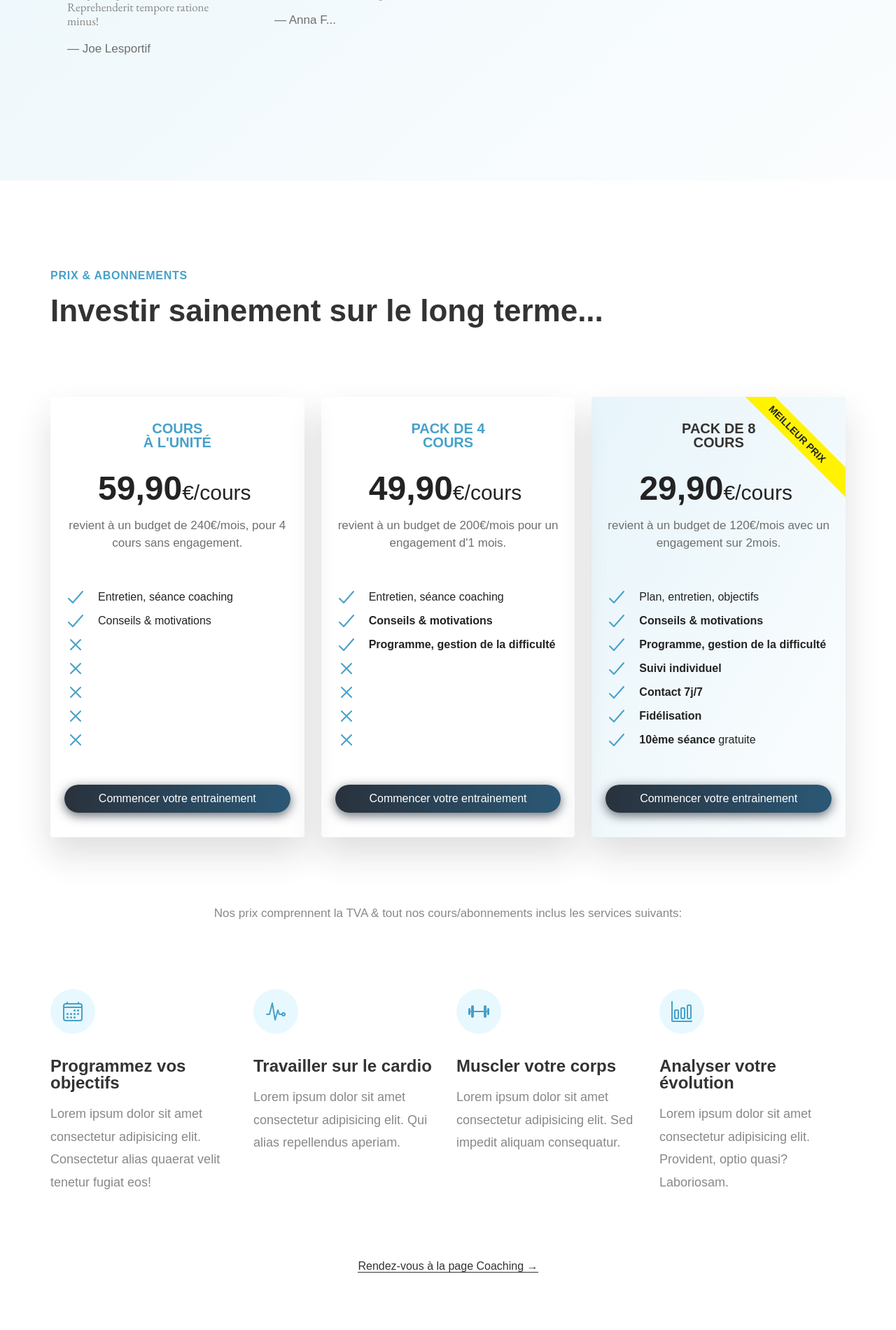
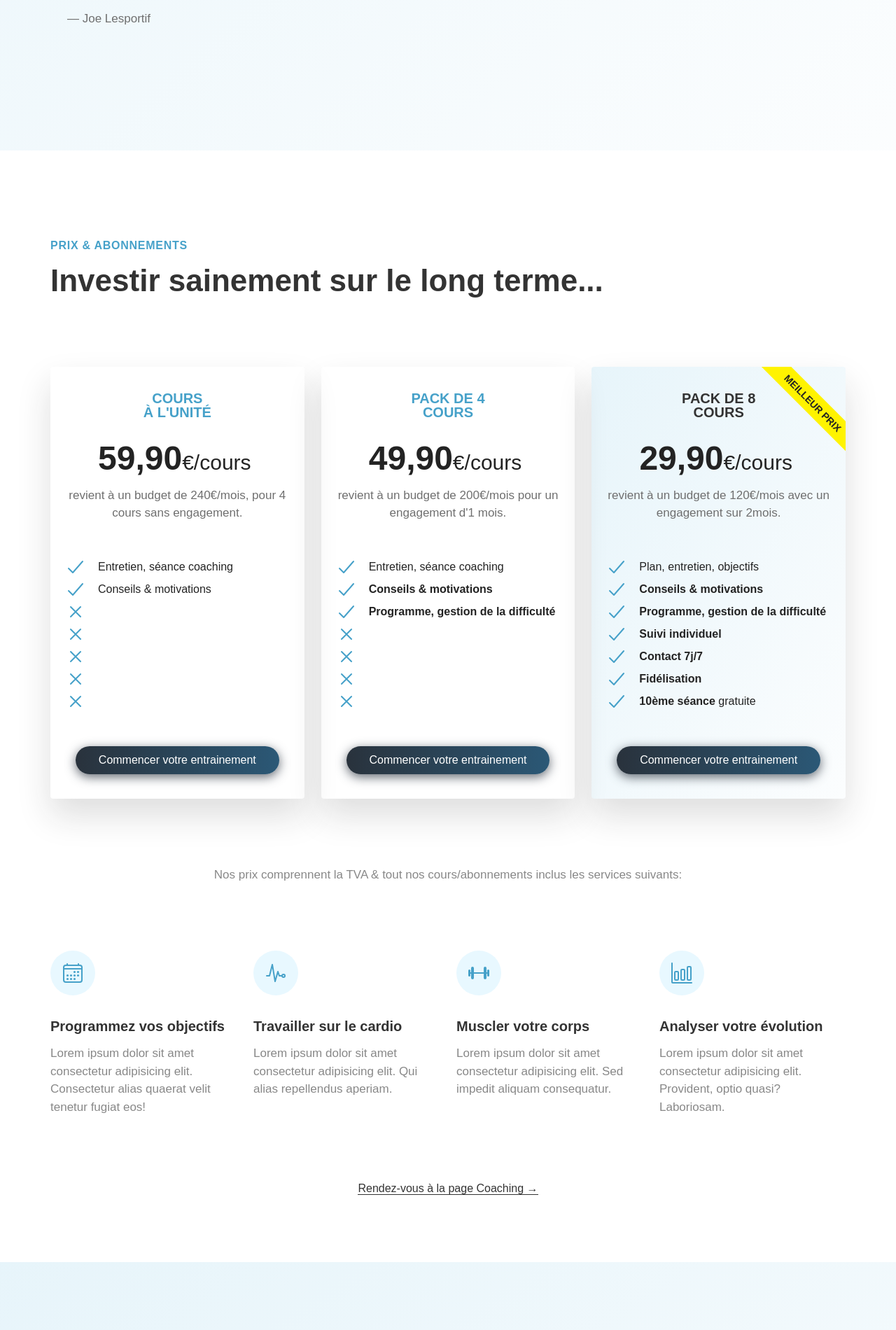
Before and after one commit to CodeIsaMystic/dbcs-website, a PHP site: page /dbcs/ in a window 1280 px wide. Shown: the part 3660-5560 px from the top of the page at 70% size. Run offline with PHP 8.4, Linux system fonts and the light colour scheme; some libraries are stand-ins or nearby versions.

Commit message:
resolving and reordering pricing-plan pattern

```diff
--- a/app/views/pages/index.php
+++ b/app/views/pages/index.php
@@ -335,7 +335,7 @@
 </section>
 
 <!-- SECTION PRICING -->
-<section class="bg-white pt-lg pb-md">
+<section class="pricing-plan bg-white pt-lg pb-md">
   <div class="container container--md">
     <h4 class="subheading fontW700 txt-blue txt-upp mb-xs">
       Prix & Abonnements
@@ -348,20 +348,20 @@
   <div
     class="container container--md grid grid--3-cols grid-gap--medium mb"
   >
-    <div class="pricing-plan pricing-plan--starter b-radius4 box-shad1">
+    <div class="pricing-plan__card pricing-plan__card--starter plan b-radius4 box-shad1">
       <header class="mb txt-center">
-        <p class="plan-name mb-sm fontW700 txt-upp txt-blue">
+        <p class="plan__name mb-sm fontW700 txt-upp txt-blue">
           Cours <br />
           à l'unité
         </p>
-        <p class="plan-price mb-xs txt-dark fontW700">
+        <p class="plan__price mb-xs txt-dark fontW700">
           59,90<span class="fontW500">€/cours</span>
         </p>
-        <p class="plan-text txt-content">
+        <p class="plan__text txt-content">
           revient à un budget de 240€/mois, pour 4 cours sans engagement.
         </p>
       </header>
-      <ul class="list txt-dark">
+      <ul class="plan__list txt-dark">
         <li class="list-item">
           <ion-icon
             class="icon-blue icon-sm"
@@ -407,7 +407,7 @@
           ></ion-icon>
         </li>
       </ul>
-      <div class="txt-center mt">
+      <div class="plan__btn txt-center">
         <a href="#cta" class="btn btn-hover btn-hover--blue"
           >Commencer votre entrainement</a
         >
@@ -415,21 +415,21 @@
     </div>
 
     <div
-      class="pricing-plan pricing-plan--intermediate b-radius4 box-shad1"
+      class="pricing-plan__card pricing-plan__card--intermediate plan b-radius4 box-shad1"
     >
       <header class="mb txt-center">
-        <p class="plan-name mb-sm fontW700 txt-upp txt-blue">
+        <p class="plan__name mb-sm fontW700 txt-upp txt-blue">
           Pack de 4 <br />
           cours
         </p>
-        <p class="plan-price mb-xs txt-dark fontW700">
+        <p class="plan__price mb-xs txt-dark fontW700">
           49,90<span class="fontW500">€/cours</span>
         </p>
-        <p class="plan-text txt-content">
+        <p class="plan__text txt-content">
           revient à un budget de 200€/mois pour un engagement d'1 mois.
         </p>
       </header>
-      <ul class="list txt-dark">
+      <ul class="plan__list txt-dark">
         <li class="list-item">
           <ion-icon
             class="icon-blue icon-sm"
@@ -482,7 +482,7 @@
           ></ion-icon>
         </li>
       </ul>
-      <div class="txt-center mt">
+      <div class="plan__btn txt-center">
         <a href="#cta" class="btn btn-hover btn-hover--blue"
           >Commencer votre entrainement</a
         >
@@ -491,25 +491,25 @@
 
     <div
       class="
-        pricing-plan pricing-plan--complete
-        b-radius4
+        pricing-plan__card pricing-plan__card--complete
+        plan b-radius4
         box-shad1
         linear-grad-lightBlue
       "
     >
       <header class="mb txt-center">
-        <p class="plan-name mb-sm fontW700 txt-upp txt-dark-gray">
+        <p class="plan__name mb-sm fontW700 txt-upp txt-dark-gray">
           Pack de 8 <br />
           cours
         </p>
-        <p class="plan-price mb-xs txt-dark fontW700">
+        <p class="plan__price mb-xs txt-dark fontW700">
           29,90<span class="fontW500">€/cours</span>
         </p>
-        <p class="plan-text txt-content">
+        <p class="plan__text txt-content">
           revient à un budget de 120€/mois avec un engagement sur 2mois.
         </p>
       </header>
-      <ul class="list txt-dark">
+      <ul class="plan__list txt-dark">
         <li class="list-item">
           <ion-icon
             class="icon-blue icon-sm"
@@ -566,7 +566,7 @@
           <p><span class="fontW700">10ème séance</span> gratuite</p>
         </li>
       </ul>
-      <div class="txt-center mt">
+      <div class="plan__btn txt-center">
         <a href="#cta" class="btn btn-hover btn-hover--blue"
           >Commencer votre entrainement</a
         >
@@ -587,10 +587,10 @@
         class="icon-blue icon-sm b-radius50 mb-sm"
         name="calendar-outline"
       ></ion-icon>
-      <h3 class="feature-title mb-xs txt-dark-gray fontW700">
+      <h3 class=" mb-xs txt-dark-gray fontW700">
         Programmez vos objectifs
       </h3>
-      <p class="txt-content--large">
+      <p class="txt-content">
         Lorem ipsum dolor sit amet consectetur adipisicing elit.
         Consectetur alias quaerat velit tenetur fugiat eos!
       </p>
@@ -600,10 +600,10 @@
         class="icon-blue icon-sm b-radius50 mb-sm"
         name="pulse-outline"
       ></ion-icon>
-      <h3 class="feature-title mb-xs txt-dark-gray fontW700">
+      <h3 class=" mb-xs txt-dark-gray fontW700">
         Travailler sur le cardio
       </h3>
-      <p class="txt-content--large">
+      <p class="txt-content">
         Lorem ipsum dolor sit amet consectetur adipisicing elit. Qui alias
         repellendus aperiam.
       </p>
@@ -613,10 +613,10 @@
         class="icon-blue icon-sm b-radius50 mb-sm"
         name="barbell-outline"
       ></ion-icon>
-      <h3 class="feature-title mb-xs txt-dark-gray fontW700">
+      <h3 class=" mb-xs txt-dark-gray fontW700">
         Muscler votre corps
       </h3>
-      <p class="txt-content--large">
+      <p class="txt-content">
         Lorem ipsum dolor sit amet consectetur adipisicing elit. Sed
         impedit aliquam consequatur.
       </p>
@@ -626,10 +626,10 @@
         class="icon-blue icon-sm b-radius50 mb-sm"
         name="bar-chart-outline"
       ></ion-icon>
-      <h3 class="feature-title mb-xs txt-dark-gray fontW700">
+      <h3 class=" mb-xs txt-dark-gray fontW700">
         Analyser votre évolution
       </h3>
-      <p class="txt-content--large">
+      <p class="txt-content">
         Lorem ipsum dolor sit amet consectetur adipisicing elit.
         Provident, optio quasi? Laboriosam.
       </p>
--- a/public/css/general.css
+++ b/public/css/general.css
@@ -123,7 +123,7 @@ input::placeholder {
 }
 .txt-content--large {
   font-size: 1.8rem;
-  line-height: 1.8;
+  line-height: 1.6;
 }
 .txt-upp {
   text-transform: uppercase;
--- a/public/css/style.css
+++ b/public/css/style.css
@@ -184,33 +184,33 @@
   transform: scale(1.1);
 }
 
-/****************/
-/*   PRICING   */
-/**************/
+/*********************/
+/*   PRICING-PLAN   */
+/*******************/
 /*  Pricing  */
-.pricing-plan {
+.pricing-plan .pricing-plan__card {
   width: 100%;
   transition: all 0.4s ease-in-out;
 }
-.pricing-plan:hover {
+.pricing-plan .pricing-plan__card:hover {
   transform: translateY(-1.2rem);
   box-shadow: 0 3.2rem 6.4rem #2323230f;
 }
-.pricing-plan--starter,
-.pricing-plan--intermediate {
+.pricing-plan .pricing-plan__card--starter,
+.pricing-plan .pricing-plan__card--intermediate {
   justify-self: end;
   padding: 3.5rem 2rem;
 }
-.pricing-plan--complete {
+.pricing-plan .pricing-plan__card--complete {
   padding: 3.5rem 2rem;
   position: relative;
   overflow: hidden;
 }
-.pricing-plan--complete::after {
+.pricing-plan .pricing-plan__card--complete::after {
   content: "Meilleur Prix";
   position: absolute;
   top: 6%;
-  right: -18%;
+  right: -24%;
   text-transform: uppercase;
   font-size: 1.4rem;
   font-weight: 700;
@@ -219,28 +219,35 @@
   padding: 0.8rem 8rem;
   transform: rotate(45deg);
 }
+.pricing-plan .plan .plan__btn {
+  width: 90%;
+  margin: 4.8rem auto 0;
+}
 /*  Plan  */
-.plan-name {
+.plan .plan__name {
   font-size: 2rem;
-  letter-spacing: 0.75;
 }
-.plan-price {
+.plan .plan__price {
   font-size: 4.8rem;
 }
-.plan-price span {
+.plan .plan__price span {
   font-size: 3rem;
   margin-right: 0.8rem;
 }
-.plan-text {
+.plan .plan__text {
   color: #6f6f6f;
 }
+
 /*  Feature  */
+.feature {
+  text-align: left;
+}
 .feature ion-icon {
   background-color: #e8f8ff;
   padding: 1.6rem;
 }
-.feature-title {
-  font-size: 2.4rem;
+.feature h3 {
+  font-size: 2rem;
 }
 
 /**********/
```
Also changed, not shown: public/css/queries.css (+111 -24 lines).
